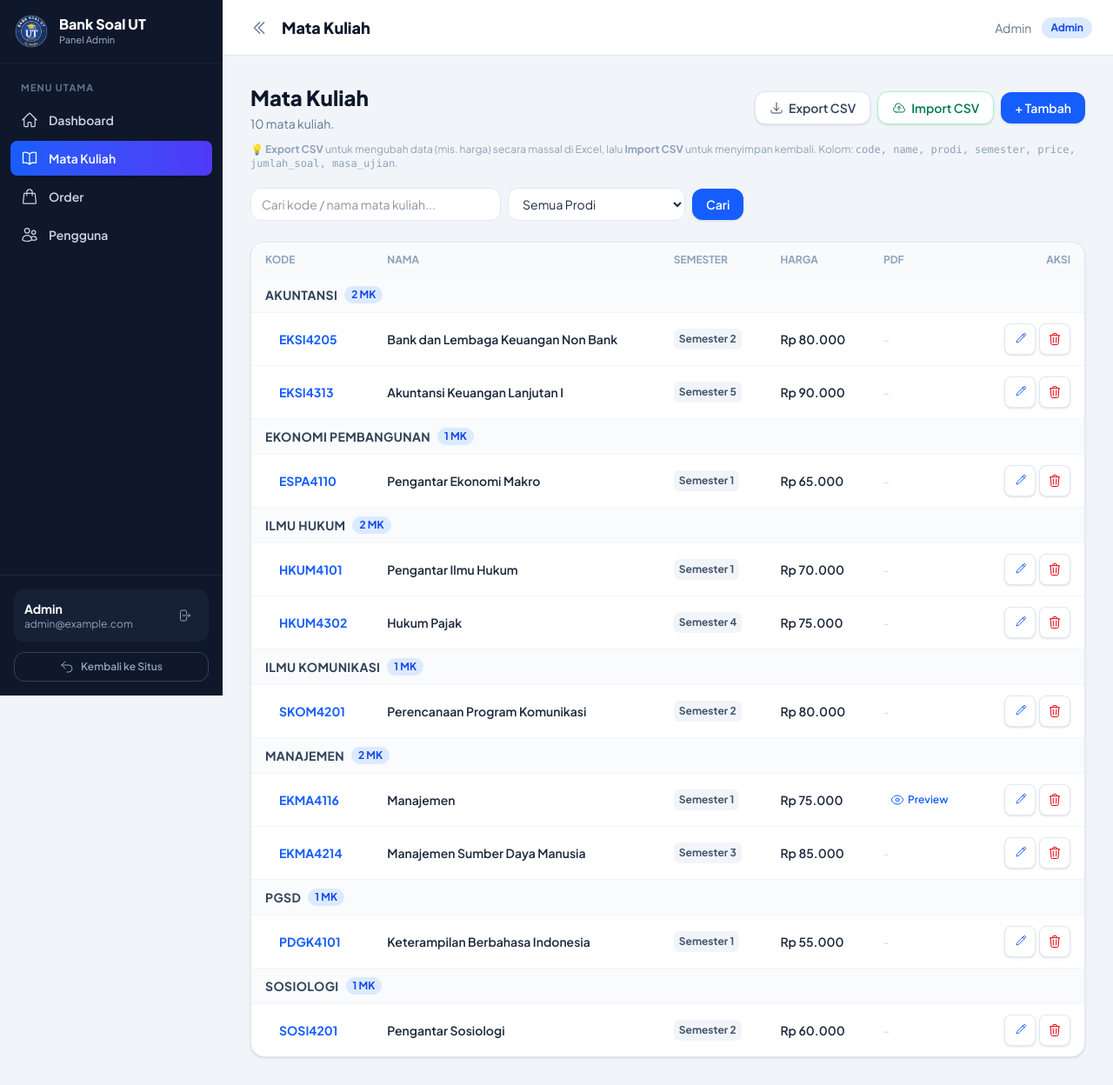
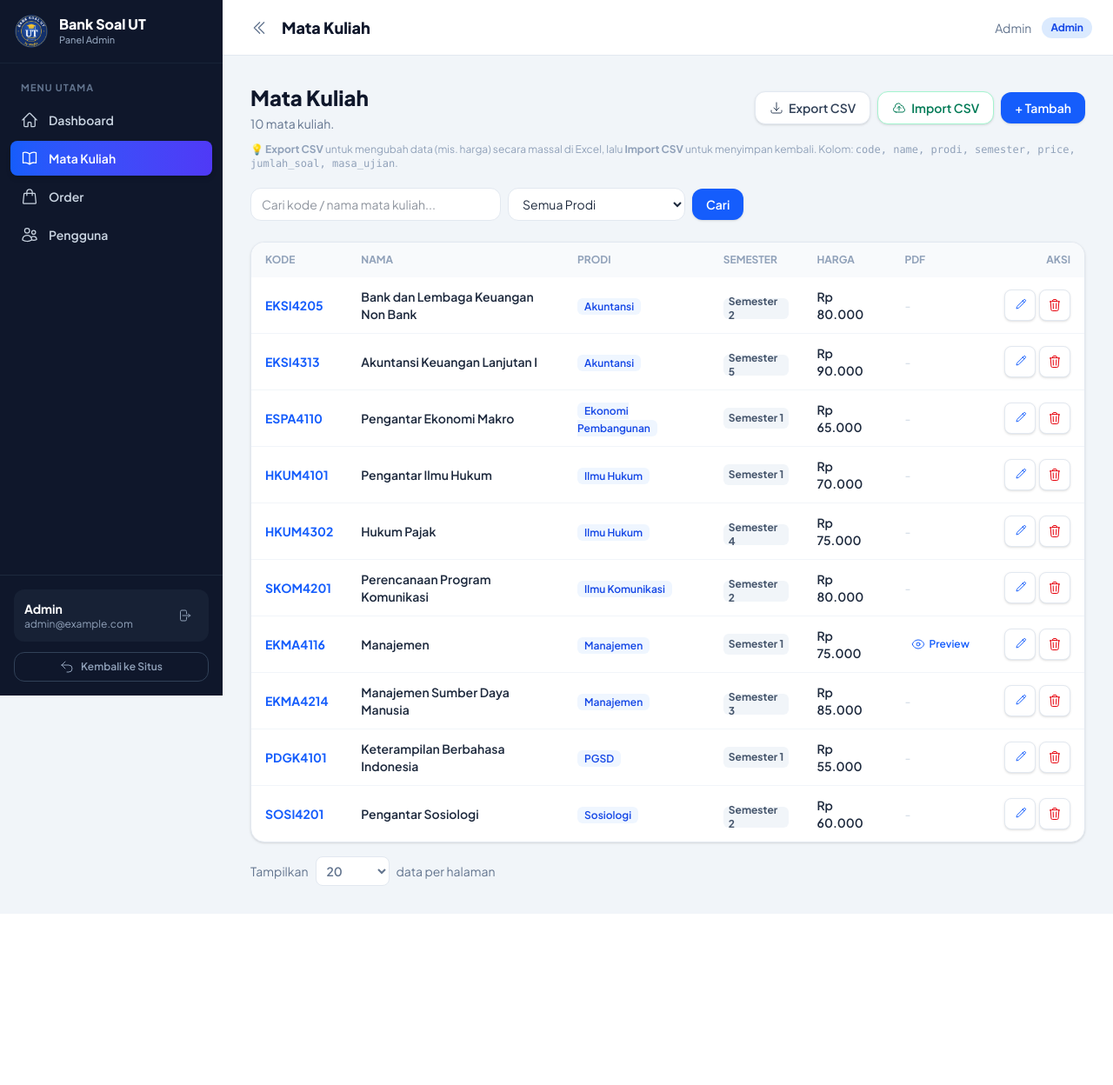
Before and after one commit to HelmiBaktir/soalutbyshofia, a Laravel app: page /admin/courses in a window 1280 px wide. Shown: the whole page at 87% size. After the commit the page ends 1051 px from the top, so only its background shows below. Run offline with Laravel 12, Linux system fonts and the light colour scheme; a user stored in the database is signed in; data comes from the database, SQL or seed files in the repository; tables that the repository leaves empty hold one stand-in row (values such as "Sample post"); style sheets or scripts are compiled from the project's sources; some libraries are stand-ins or nearby versions.

Commit message:
Pagination halaman admin Mata Kuliah (20/50/100/Semua) + kolom Prodi

```diff
--- a/app/Http/Controllers/Admin/CourseController.php
+++ b/app/Http/Controllers/Admin/CourseController.php
@@ -14,23 +14,34 @@ class CourseController extends Controller
 {
     public function index(Request $request)
     {
-        $courses = Course::with('files')
+        $perPage = $request->query('per_page', '20');
+
+        if (! in_array($perPage, ['20', '50', '100', 'all'], true)) {
+            $perPage = '20';
+        }
+
+        $query = Course::with('files')
             ->when($search = trim((string) $request->query('search')), function ($q) use ($search) {
                 $q->where(function ($w) use ($search) {
                     $w->where('code', 'ilike', "%{$search}%")
                         ->orWhere('name', 'ilike', "%{$search}%");
                 });
             })
-            ->when($request->query('prodi'), fn ($q, $prodi) => $q->where('prodi', $prodi))
-            ->get()
-            ->sortBy(fn ($c) => strtolower($c->prodi).sprintf('%03d', (int) $c->semester))
-            ->groupBy('prodi');
+            ->when($request->query('prodi'), fn ($q, $prodi) => $q->where('prodi', $prodi));
 
-        $totalCourses = $courses->flatten()->count();
+        $totalCourses = $query->count();
+
+        if ($perPage === 'all') {
+            $courses = $query->orderBy('prodi')->orderBy('code')->get();
+            $paginated = false;
+        } else {
+            $courses = $query->orderBy('prodi')->orderBy('code')->paginate((int) $perPage)->withQueryString();
+            $paginated = true;
+        }
 
         $prodis = Course::query()->distinct()->orderBy('prodi')->pluck('prodi');
 
-        return view('admin.courses.index', compact('courses', 'prodis', 'totalCourses'));
+        return view('admin.courses.index', compact('courses', 'prodis', 'totalCourses', 'perPage', 'paginated'));
     }
 
     public function create()
--- a/resources/views/admin/courses/index.blade.php
+++ b/resources/views/admin/courses/index.blade.php
@@ -49,6 +49,7 @@
                 <tr>
                     <th class="px-4 py-3">Kode</th>
                     <th class="px-4 py-3">Nama</th>
+                    <th class="px-4 py-3">Prodi</th>
                     <th class="px-4 py-3">Semester</th>
                     <th class="px-4 py-3">Harga</th>
                     <th class="px-4 py-3">PDF</th>
@@ -56,23 +57,17 @@
                 </tr>
             </thead>
             <tbody class="divide-y divide-slate-100">
-                @forelse ($courses as $prodi => $group)
-                    <tr class="bg-slate-50/80">
-                        <td colspan="6" class="px-4 py-2.5">
-                            <div class="flex items-center gap-2">
-                                <span class="text-sm font-bold uppercase tracking-wide text-slate-700">{{ $prodi }}</span>
-                                <span class="rounded-full bg-blue-100 px-2 py-0.5 text-xs font-bold text-blue-700">{{ $group->count() }} MK</span>
-                            </div>
-                        </td>
-                    </tr>
-                    @foreach ($group as $course)
+                @forelse ($courses as $course)
                     <tr class="transition-colors hover:bg-slate-50">
-                            <td class="px-4 py-3 pl-8 font-bold text-blue-600">{{ $course->code }}</td>
+                        <td class="px-4 py-3 font-bold text-blue-600">{{ $course->code }}</td>
                         <td class="px-4 py-3">
                             <p class="font-semibold text-slate-800">{{ $course->name }}</p>
                             @if ($course->is_bundle)
                                 <span class="mt-0.5 inline-block rounded-full bg-violet-100 px-2 py-0.5 text-[11px] font-semibold text-violet-600">Bundle</span>
                             @endif
+                        </td>
+                        <td class="px-4 py-3">
+                            <span class="rounded-md bg-blue-50 px-2 py-0.5 text-xs font-semibold text-blue-700">{{ $course->prodi }}</span>
                         </td>
                         <td class="px-4 py-3">
                             <span class="inline-flex h-6 min-w-6 items-center justify-center rounded-md bg-slate-100 px-1.5 text-xs font-bold text-slate-600">Semester {{ $course->semester ?? '-' }}</span>
@@ -100,13 +95,30 @@
                             </div>
                         </td>
                     </tr>
-                    @endforeach
                 @empty
-                    <tr><td colspan="6" class="px-4 py-12 text-center text-slate-400">Tidak ada mata kuliah yang cocok.</td></tr>
+                    <tr><td colspan="7" class="px-4 py-12 text-center text-slate-400">Tidak ada mata kuliah yang cocok.</td></tr>
                 @endforelse
             </tbody>
         </table>
     </div>
+
+    @if ($paginated)
+        <div class="mt-4 flex flex-wrap items-center justify-between gap-3">
+            <div class="flex items-center gap-2 text-sm text-slate-500">
+                <span>Tampilkan</span>
+                <select onchange="const u = new URL(window.location.href); u.searchParams.set('per_page', this.value); u.searchParams.delete('page'); window.location = u.toString();" class="rounded-lg border border-slate-200 bg-white px-2 py-1.5 text-sm font-semibold outline-none focus:border-blue-400">
+                    @foreach ([20, 50, 100, 'all'] as $pp)
+                        <option value="{{ $pp }}" {{ (string) $perPage === (string) $pp ? 'selected' : '' }}>{{ $pp === 'all' ? 'Semua' : $pp }}</option>
+                    @endforeach
+                </select>
+                <span>data per halaman</span>
+            </div>
+            <div>
+                {{ $courses->links() }}
+            </div>
+        </div>
+    @endif
+
     <div x-show="preview" x-cloak class="fixed inset-0 z-[80] flex items-center justify-center p-4" x-transition.opacity>
         <div class="absolute inset-0 bg-slate-900/70" @click="preview = false"></div>
         <div class="relative flex h-[88vh] w-full max-w-4xl flex-col overflow-hidden rounded-2xl bg-white shadow-2xl">
```
Lines whose indentation alone changed are shown as unchanged.
